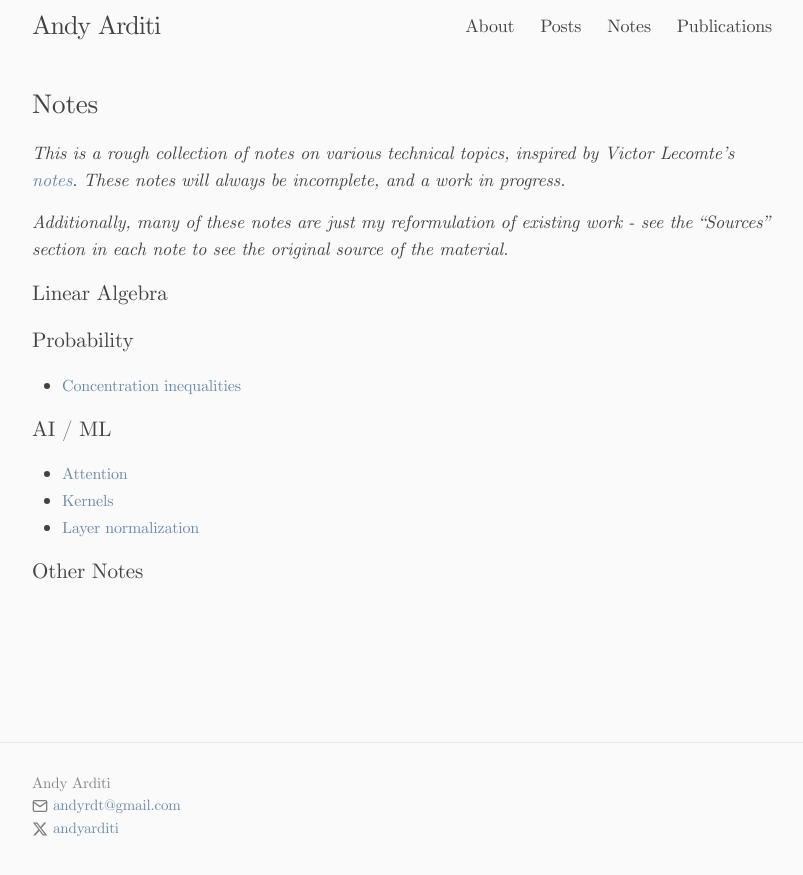
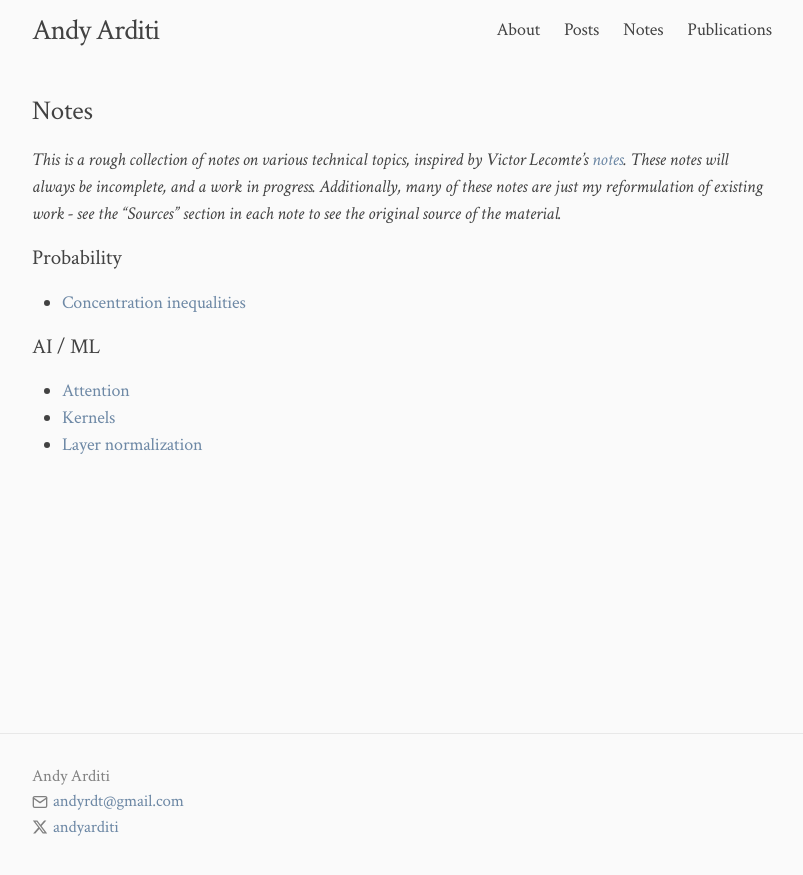
Before and after one commit to andyrdt/andyrdt.github.io, a Jekyll site: the page built from _pages/notes.markdown, in a window 1280 px wide. Shown: the top 875 px of the page, without its empty margins (238-1041 px from the left). Built offline with Jekyll 4.4.1, drawn with Linux system fonts in a browser that asks for light colours.

Commit message:
font stuff

```diff
--- a/_includes/head.html
+++ b/_includes/head.html
@@ -6,6 +6,9 @@
   <link rel="stylesheet" href="{{ "/assets/main.css" | relative_url }}">
   <link rel="preconnect" href="https://fonts.googleapis.com">
   <link rel="preconnect" href="https://fonts.gstatic.com" crossorigin>
+  <link href="https://fonts.googleapis.com/css2?family=Crimson+Text:ital,wght@0,400;0,600;0,700;1,400;1,600;1,700&display=swap" rel="stylesheet">
+  <!-- <link href="https://fonts.googleapis.com/css2?family=Benne&display=swap" rel="stylesheet"> -->
+  <!-- <link href="https://fonts.googleapis.com/css2?family=Cormorant+Garamond:ital,wght@0,300;0,400;0,500;0,600;0,700;1,300;1,400;1,500;1,600;1,700&display=swap" rel="stylesheet"> -->
   {%- feed_meta -%}
   {%- if jekyll.environment == 'production' and site.google_analytics -%}
     {%- include google-analytics.html -%}
--- a/_layouts/default.html
+++ b/_layouts/default.html
@@ -3,14 +3,6 @@
 
   {%- include head.html -%}
 
-  <style>
-    body {
-      font-family: 'Computer Modern Serif';
-      font-size: 18px;
-      letter-spacing: -0.01rem;
-      line-height: 1.5;
-    }
-  </style>
   <body>
 
     {%- include header.html -%}
--- a/_pages/notes.markdown
+++ b/_pages/notes.markdown
@@ -8,10 +8,9 @@ show_in_nav: true
 ## Notes
 *This is a rough collection of notes on various technical topics, inspired by Victor Lecomte's [notes](https://victorlecomte.com/notes/).*
 *These notes will always be incomplete, and a work in progress.*
-
 *Additionally, many of these notes are just my reformulation of existing work - see the "Sources" section in each note to see the original source of the material.*
 
-### Linear Algebra
+<!-- ### Linear Algebra
 {% assign linear_algebra_notes = site.notes | where: "category", "linear_algebra" %}
 {% if linear_algebra_notes.size > 0 %}
   <ul class="note-list">
@@ -30,7 +29,7 @@ show_in_nav: true
       {% endif %}
     {% endfor %}
   </ul>
-{% endif %}
+{% endif %} -->
 
 ### Probability
 {% assign probability_notes = site.notes | where: "category", "probability" %}
@@ -74,7 +73,7 @@ show_in_nav: true
   </ul>
 {% endif %}
 
-### Other Notes
+<!-- ### Other Notes
 <ul class="note-list">
   {% for note in site.notes %}
     {% if note.display != false %}
@@ -92,4 +91,4 @@ show_in_nav: true
       {% endif %}
     {% endif %}
   {% endfor %}
-</ul>
+</ul> -->
--- a/_sass/minima.scss
+++ b/_sass/minima.scss
@@ -1,14 +1,15 @@
 @charset "utf-8";
 
-// Define defaults for each variable.
+// Typography
+$base-font-family: 'Crimson Text', serif !default;
+$base-font-size: 18px !default;
+$base-font-weight: 400 !default;
+$base-line-height: 1.5 !default;
+$base-letter-spacing: -0.01rem !default;
+$small-font-size: $base-font-size * 0.875 !default;
 
-$base-font-family: -apple-system, BlinkMacSystemFont, "Segoe UI", Roboto, Helvetica, Arial, sans-serif, "Apple Color Emoji", "Segoe UI Emoji", "Segoe UI Symbol" !default;
-$base-font-size:   16px !default;
-$base-font-weight: 400 !default;
-$small-font-size:  $base-font-size * 0.875 !default;
-$base-line-height: 1.5 !default;
-
-$spacing-unit:     30px !default;
+// Spacing
+$spacing-unit: 30px !default;
 
 $grey-color:       #828282 !default;
 $grey-color-light: lighten($grey-color, 40%) !default;
--- a/_sass/minima/_base.scss
+++ b/_sass/minima/_base.scss
@@ -13,6 +13,7 @@ dl, dd, ol, ul, figure {
  */
 body {
   font: $base-font-weight #{$base-font-size}/#{$base-line-height} $base-font-family;
+  letter-spacing: $base-letter-spacing;
   color: $text-color;
   background-color: $background-color;
   -webkit-text-size-adjust: 100%;
```
Also changed, not shown: _pages/home.markdown (+0 -7 lines), README.md.
